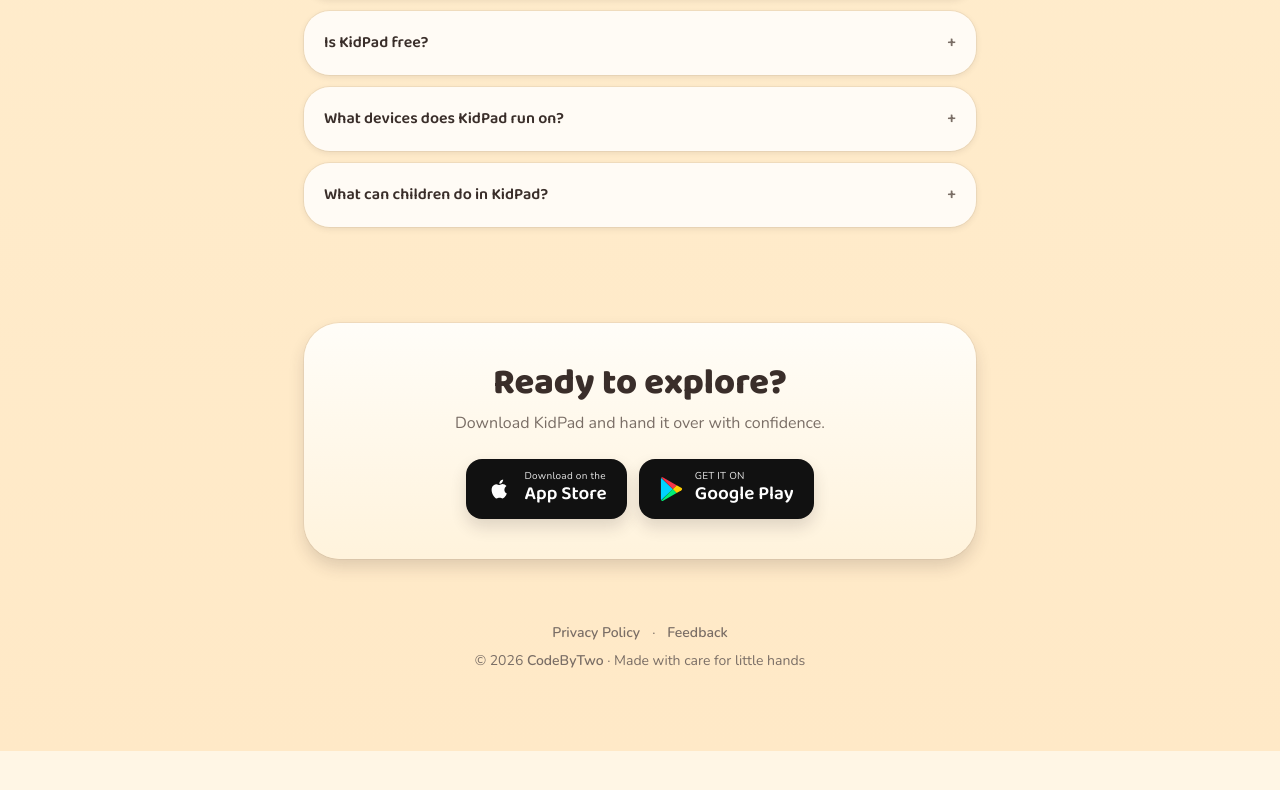
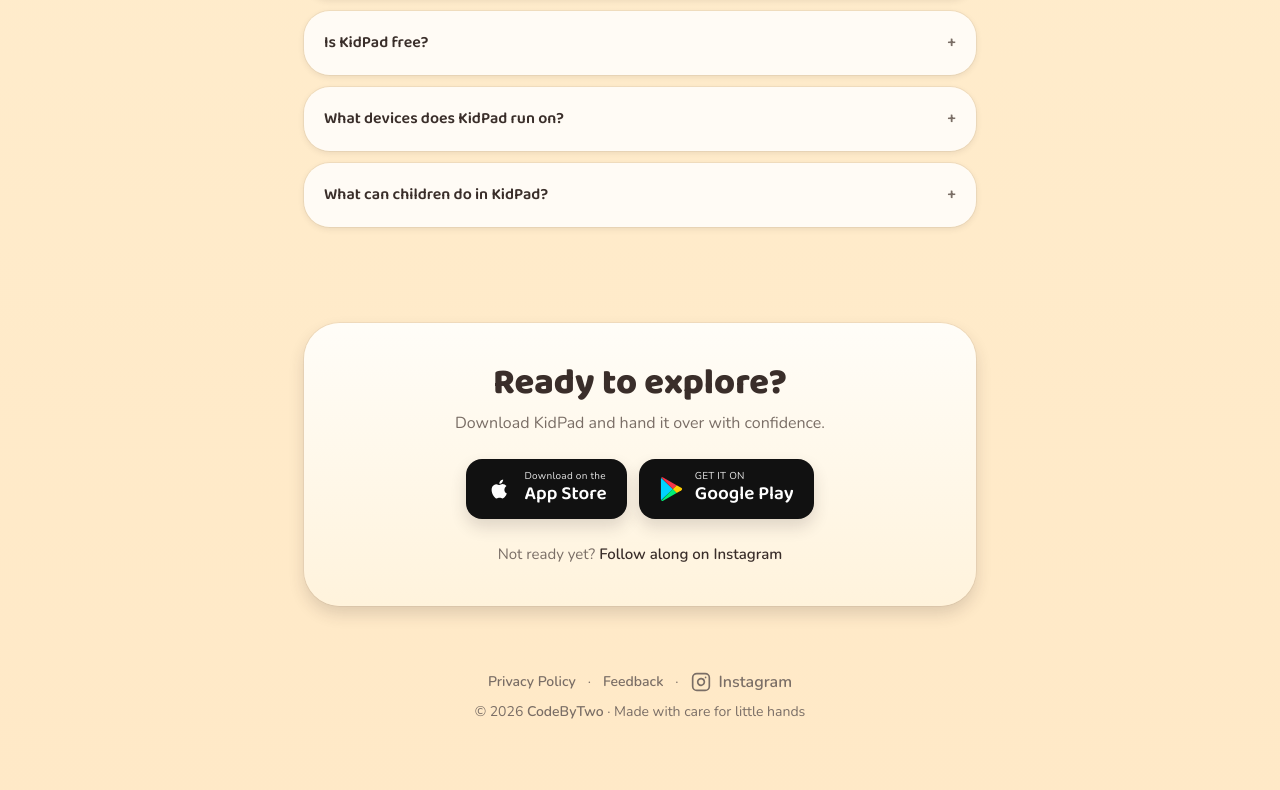
Before and after one commit to CodeByTwo/KidPad-Website, a Next.js app: page / in a window 1280 px wide. Shown: the part 2471-3261 px from the top of the page. Before the commit the page ends 3222 px from the top, so only its background shows below. Built offline with nearby package versions, Linux system fonts and the light colour scheme; no server answers.

Commit message:
Instagram account

```diff
--- a/app/page.tsx
+++ b/app/page.tsx
@@ -131,6 +131,7 @@ const jsonLd = {
         suggestedMaxAge: 6,
       },
       screenshot: screenshots.map((s) => `${SITE_URL}${s.src}`),
+      sameAs: ["https://instagram.com/kidpad.app"],
       publisher: { "@id": `${PUBLISHER_URL}/#org` },
     },
     {
@@ -338,6 +339,17 @@ export default function Home() {
             <AppStoreBadge href={APP_STORE_URL} location="cta" />
             <GooglePlayBadge href={GOOGLE_PLAY_URL} location="cta" />
           </div>
+          <p className="mt-6 text-[15px] text-ink-soft">
+            Not ready yet?{" "}
+            <a
+              href="https://instagram.com/kidpad.app"
+              target="_blank"
+              rel="noopener noreferrer"
+              className="font-semibold text-ink hover:underline"
+            >
+              Follow along on Instagram
+            </a>
+          </p>
         </div>
       </section>
 
@@ -350,6 +362,31 @@ export default function Home() {
           <Link href="/feedback" className="font-semibold hover:underline">
             Feedback
           </Link>
+          <span aria-hidden="true">·</span>
+          <a
+            href="https://instagram.com/kidpad.app"
+            target="_blank"
+            rel="noopener noreferrer"
+            aria-label="KidPad on Instagram"
+            className="inline-flex items-center gap-2 text-base font-semibold hover:underline"
+          >
+            <svg
+              width="20"
+              height="20"
+              viewBox="0 0 24 24"
+              fill="none"
+              stroke="currentColor"
+              strokeWidth="2"
+              strokeLinecap="round"
+              strokeLinejoin="round"
+              aria-hidden="true"
+            >
+              <rect x="2" y="2" width="20" height="20" rx="5" ry="5" />
+              <path d="M16 11.37A4 4 0 1 1 12.63 8 4 4 0 0 1 16 11.37z" />
+              <line x1="17.5" y1="6.5" x2="17.51" y2="6.5" />
+            </svg>
+            Instagram
+          </a>
         </div>
         <p>
           © {new Date().getFullYear()}{" "}
```
